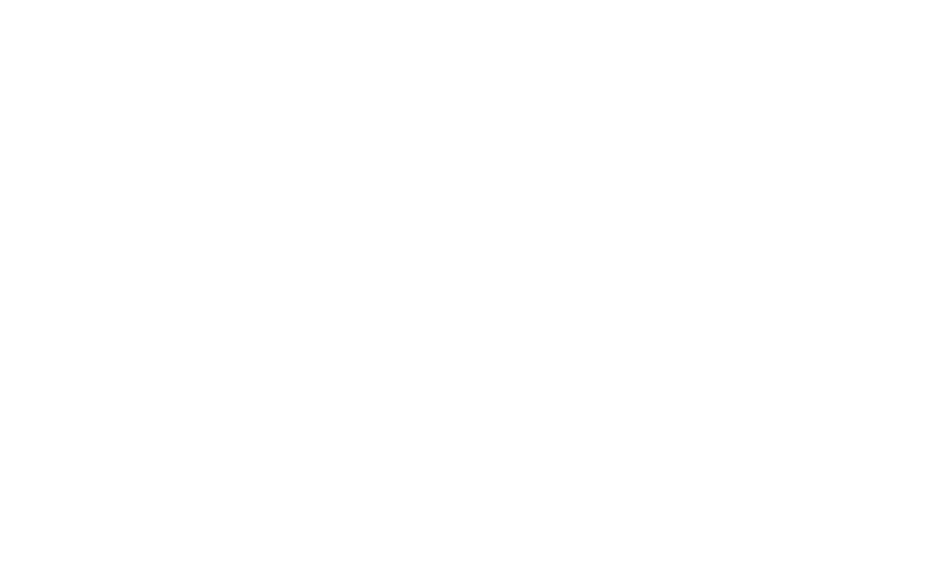
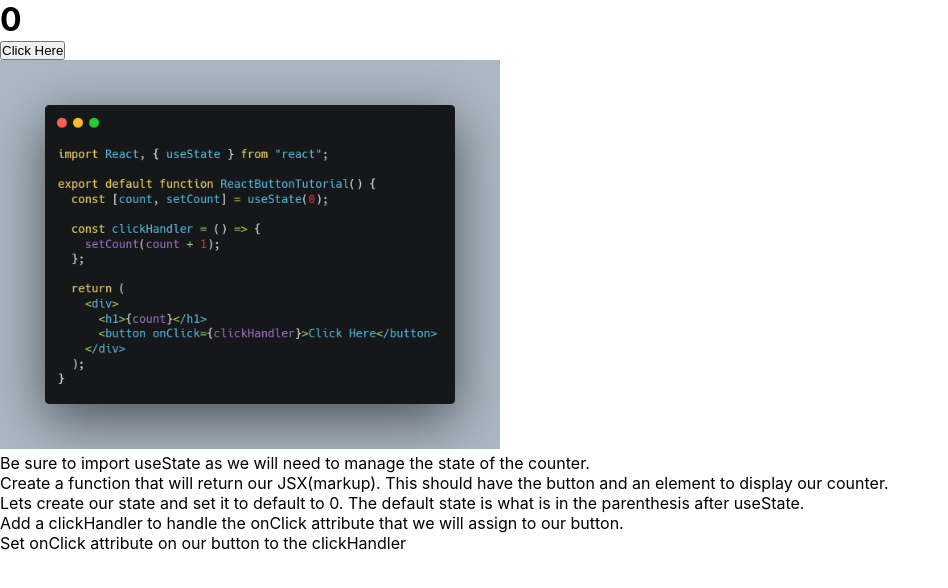
Before and after one commit to TimA314/dev-training-ground, a React (Create React App) app: page /react-button in a window 1280 px wide. Before the commit this address had no page. Shown: the top 588 px of the page, without its empty margins (0-948 px from the left). Built offline with nearby package versions, Linux system fonts and the light colour scheme.

Commit message:
Add React button tutorial

```diff
--- a/src/App.js
+++ b/src/App.js
@@ -6,6 +6,7 @@ import TutorialSection from "./pages/TutorialSection";
 import { configureStore } from "@reduxjs/toolkit";
 import { Provider } from "react-redux";
 import darkModeReducer from "./features/DarkMode";
+import ReactButtonTutorial from "./pages/Tutorials/ReactButtonTutorial";
 
 export default function App() {
   const store = configureStore({
@@ -21,6 +22,7 @@ export default function App() {
             <Route index element={<Home />} />
             <Route path="/tutorial" element={<TutorialSection />} />
             <Route path="/contribute" element={<Contribute />} />
+            <Route path="/react-button" element={<ReactButtonTutorial />} />
           </Routes>
         </BrowserRouter>
       </Provider>
--- a/src/Data/Tutorial.js
+++ b/src/Data/Tutorial.js
@@ -1,56 +1,56 @@
 export const Tutorial = [
   {
     id: 1,
-        heading: "Introduction to C++",
-        desc: "If you are wondering how to start programming in the C++ language, here is your ultimate guide for practising and testing your problem-solving skills. Enrol in this C++ guided path to learn the basics of programming like functions, loops, arrays, strings etc.",
-        link:"https://www.codingninjas.com/codestudio/guided-paths/basics-of-c/content/118623/offering/1377972"
+    heading: "React Counter Button",
+    desc: "Learn how to make a simple react counter button using a functional component.",
+    link: "/react-button",
   },
   {
     id: 2,
     heading: "Introduction to OOPs in C++",
     desc: "Know the basics of C++ , now looking forward to learn object oriented programming, to ace your interviews and college tests ? Then, this is the perfect track for you as we cover here OOPS from the basics to advanced. We have mcqs, interview questions and coding problems to complement your journey.",
-        link:"https://www.codingninjas.com/codestudio/guided-paths/oops-in-c/content/238489/offering/3210642"
+    link: "https://www.codingninjas.com/codestudio/guided-paths/oops-in-c/content/238489/offering/3210642",
   },
   {
     id: 3,
     heading: "Introduction to Data Structures & Algorithms",
     desc: "If you are wondering how to prepare data structures and algorithms to do well in your programming interviews, here is your ultimate guide for practising and testing your problem-solving skills. Enroll in this data structure and algorithms path to learn data structures like Hash Tables, Trees, Tries, Graphs, and various algorithms.",
-        link:"https://www.codingninjas.com/codestudio/guided-paths/data-structures-algorithms/content/118820/offering/1381860"
+    link: "https://www.codingninjas.com/codestudio/guided-paths/data-structures-algorithms/content/118820/offering/1381860",
   },
   {
     id: 4,
     heading: "Introduction to C++",
     desc: "If you are wondering how to start programming in the C++ language, here is your ultimate guide for practising and testing your problem-solving skills. Enrol in this C++ guided path to learn the basics of programming like functions, loops, arrays, strings etc.",
-        link:"https://www.codingninjas.com/codestudio/guided-paths/basics-of-c/content/118623/offering/1377972"
+    link: "https://www.codingninjas.com/codestudio/guided-paths/basics-of-c/content/118623/offering/1377972",
   },
   {
     id: 5,
     heading: "Introduction to OOPs in C++",
     desc: "Know the basics of C++ , now looking forward to learn object oriented programming, to ace your interviews and college tests ? Then, this is the perfect track for you as we cover here OOPS from the basics to advanced. We have mcqs, interview questions and coding problems to complement your journey.",
-        link:"https://www.codingninjas.com/codestudio/guided-paths/oops-in-c/content/238489/offering/3210642"
+    link: "https://www.codingninjas.com/codestudio/guided-paths/oops-in-c/content/238489/offering/3210642",
   },
   {
     id: 6,
     heading: "Introduction to Data Structures & Algorithms",
     desc: "If you are wondering how to prepare data structures and algorithms to do well in your programming interviews, here is your ultimate guide for practising and testing your problem-solving skills. Enroll in this data structure and algorithms path to learn data structures like Hash Tables, Trees, Tries, Graphs, and various algorithms.",
-        link:"https://www.codingninjas.com/codestudio/guided-paths/data-structures-algorithms/content/118820/offering/1381860"
+    link: "https://www.codingninjas.com/codestudio/guided-paths/data-structures-algorithms/content/118820/offering/1381860",
   },
   {
     id: 7,
     heading: "Introduction to C++",
     desc: "If you are wondering how to start programming in the C++ language, here is your ultimate guide for practising and testing your problem-solving skills. Enrol in this C++ guided path to learn the basics of programming like functions, loops, arrays, strings etc.",
-        link:"https://www.codingninjas.com/codestudio/guided-paths/basics-of-c/content/118623/offering/1377972"
+    link: "https://www.codingninjas.com/codestudio/guided-paths/basics-of-c/content/118623/offering/1377972",
   },
   {
     id: 8,
     heading: "Introduction to OOPs in C++",
     desc: "Know the basics of C++ , now looking forward to learn object oriented programming, to ace your interviews and college tests ? Then, this is the perfect track for you as we cover here OOPS from the basics to advanced. We have mcqs, interview questions and coding problems to complement your journey.",
-        link:"https://www.codingninjas.com/codestudio/guided-paths/oops-in-c/content/238489/offering/3210642"
+    link: "https://www.codingninjas.com/codestudio/guided-paths/oops-in-c/content/238489/offering/3210642",
   },
   {
     id: 9,
     heading: "Introduction to Data Structures & Algorithms",
     desc: "If you are wondering how to prepare data structures and algorithms to do well in your programming interviews, here is your ultimate guide for practising and testing your problem-solving skills. Enroll in this data structure and algorithms path to learn data structures like Hash Tables, Trees, Tries, Graphs, and various algorithms.",
-        link:"https://www.codingninjas.com/codestudio/guided-paths/data-structures-algorithms/content/118820/offering/1381860"
+    link: "https://www.codingninjas.com/codestudio/guided-paths/data-structures-algorithms/content/118820/offering/1381860",
   },
 ];
--- /dev/null
+++ b/src/pages/Tutorials/ReactButtonTutorial.js
@@ -0,0 +1,41 @@
+import React, { useState } from "react";
+import codeSnippet from "../../assets/images/reactButtonCodeSnippet.png";
+
+export default function ReactButtonTutorial() {
+  const [count, setCount] = useState(0);
+
+  const clickHandler = () => {
+    setCount(count + 1);
+  };
+
+  return (
+    <>
+      <div>
+        <h1>{count}</h1>
+        <button onClick={clickHandler}>Click Here</button>
+      </div>
+      <div>
+        <img src={codeSnippet} alt="code snippet" width={500} />
+      </div>
+      <ol>
+        <li>
+          Be sure to import useState as we will need to manage the state of the
+          counter.
+        </li>
+        <li>
+          Create a function that will return our JSX(markup). This should have
+          the button and an element to display our counter.
+        </li>
+        <li>
+          Lets create our state and set it to default to 0. The default state is
+          what is in the parenthesis after useState.{" "}
+        </li>
+        <li>
+          Add a clickHandler to handle the onClick attribute that we will assign
+          to our button.
+        </li>
+        <li>Set onClick attribute on our button to the clickHandler</li>
+      </ol>
+    </>
+  );
+}
```
Also changed, not shown: src/assets/images/reactButtonCodeSnippet.png (added), 1 other file (tests, documents, lock files or other folders). Lines whose indentation alone changed are shown as unchanged.
